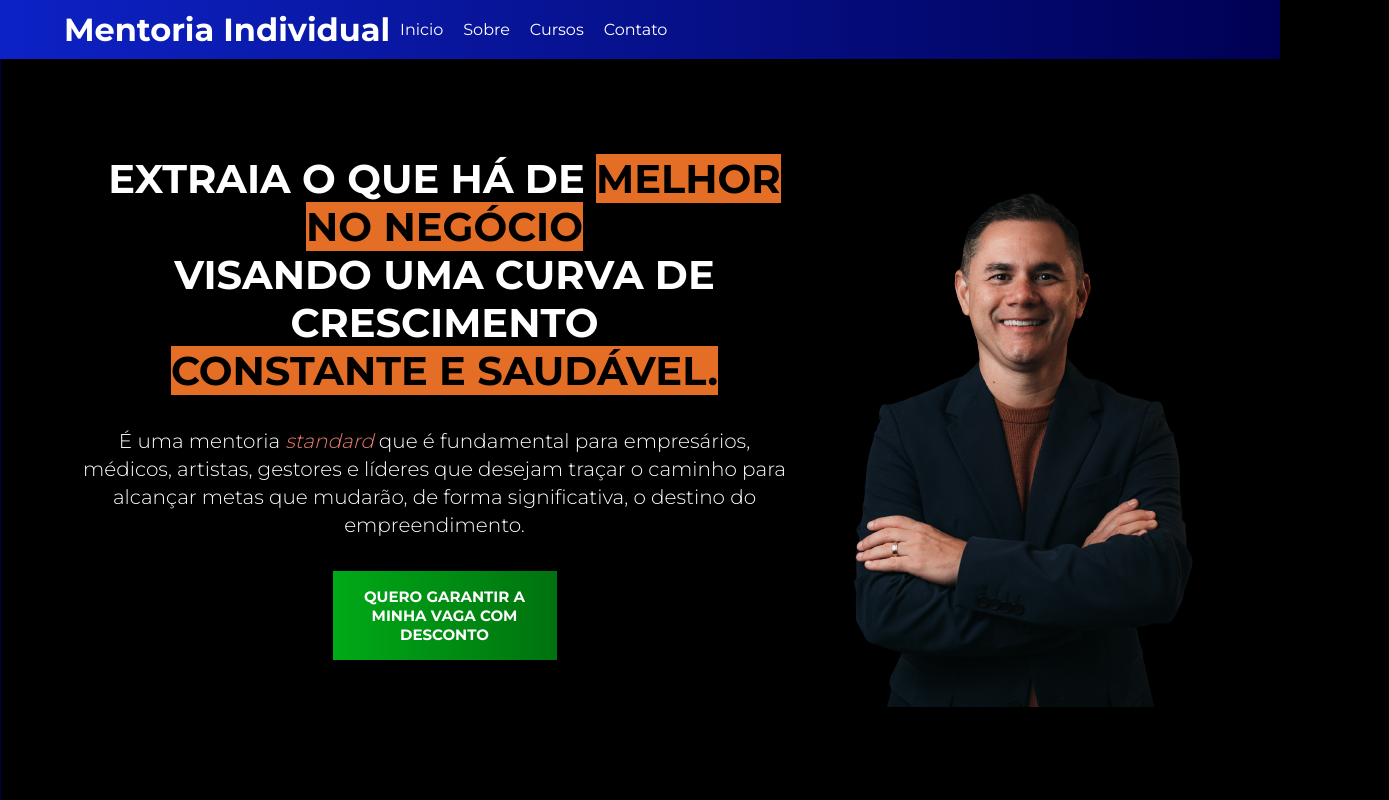
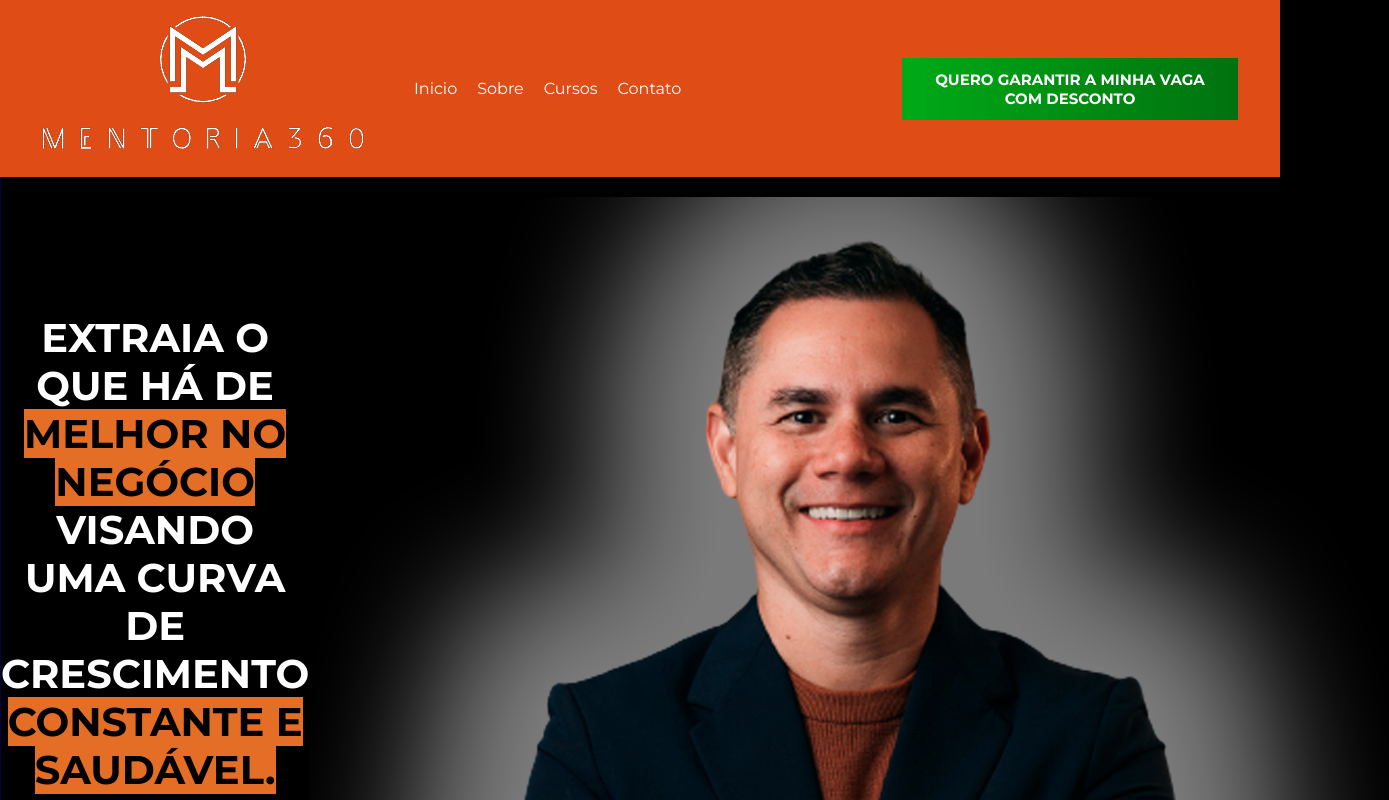
Before and after one commit to thalessombra/Mentoria-Individual, a plain HTML site: page index.html in a window 1280 px wide. Shown: the top 800 px of the page, 1389 px wide, since content can reach past the window. Drawn offline with Linux system fonts and the light colour scheme.

Commit message:
alterações finais

```diff
--- a/index.html
+++ b/index.html
@@ -17,7 +17,7 @@
 <body>
     <header>
       <div class="container">
-        <h1>Mentoria Individual</h1>
+        <img src="assets/logo-removebg-preview.png" class="bot">
         <nav class="navbar">
           <div class="navbar-toggle" onclick="toggleNavbar()">
             <span></span>
@@ -29,7 +29,9 @@
             <li><a target="_blank" href="https://rogeriomagalhaes.com/">Sobre</a></li>
             <li><a target="_blank" href="https://rogeriomagalhaes.com/curso-destrave-sua-comunicacao/">Cursos</a></li>
             <li><a target="_blank" href="https://api.whatsapp.com/send?phone=558581289783&text=Ol%C3%A1,%20gostaria%20de%20garantir%20minha%20vaga%20no%20Curso%20Destrave%20sua%20Comunica%C3%A7%C3%A3o!">Contato</a></li>
+
           </ul>
+          <a class="button btn mx-auto" href="https://api.whatsapp.com/send?phone=558581289783&text=Ol%C3%A1,%20gostaria%20de%20garantir%20minha%20vaga%20no%20Curso%20Destrave%20sua%20Comunica%C3%A7%C3%A3o!"  target="_blank" rel="next">Quero garantir a minha vaga com desconto</a>
         </nav>
 
       </div>
@@ -48,7 +50,7 @@
                     </p>
                     <a class="button mx-auto" href="https://api.whatsapp.com/send?phone=558581289783&text=Ol%C3%A1,%20gostaria%20de%20garantir%20minha%20vaga%20no%20Curso%20Destrave%20sua%20Comunica%C3%A7%C3%A3o!"  target="_blank" rel="next">Quero garantir a minha vaga com desconto</a>
                 </div>
-                <img src="assets/Rogerio_M._28.04-110-semfundo.png" alt="Rogério">
+                <img src="assets/rogerio01.png" alt="Rogério">
                  </div>
                  </section>
 
@@ -160,7 +162,7 @@
                   </article>
 
             </div>
-            <a class="button mt-2 mx-auto" href="https://api.whatsapp.com/send?phone=558581289783&text=Ol%C3%A1,%20gostaria%20de%20garantir%20minha%20vaga%20no%20Curso%20Destrave%20sua%20Comunica%C3%A7%C3%A3o!"  target="_blank" rel="next">Quero garantir a minha vaga com desconto</a>
+            <a class="button mx-auto" href="https://api.whatsapp.com/send?phone=558581289783&text=Ol%C3%A1,%20gostaria%20de%20garantir%20minha%20vaga%20no%20Curso%20Destrave%20sua%20Comunica%C3%A7%C3%A3o!"  target="_blank" rel="next">Quero garantir a minha vaga com desconto</a>
 
         </section>
 
@@ -232,10 +234,12 @@
               <div>
                 <div>
 
-                  <h2 class="mt-2 mb-2 text-center">
-                    Rogério Magalhães
-                </h2>
 
+                    <h2 class="mt-2 mb-2 text-center">
+                      <span>Rogério Magalhães</span>
+                                    </h2>
+
+                       <p class="text-center mb-2">Conheça seu mentor</p>
 
                                   <p class="mb-2 text-center">
                                       <i class="fa-solid fa-medal"></i>
--- a/style.css
+++ b/style.css
@@ -25,8 +25,8 @@ body { background-color: black;
     font-family:  "Montserrat", sans-serif;
   }
   header {
-    background-image: linear-gradient(90deg, #0d22c6 0%, #00008b98 100%);
-    color: #fff;
+    background-color: #e04c16;
+    color: #000;
     padding: 10px;
     font-family:  "Montserrat", sans-serif
 
@@ -72,18 +72,23 @@ body { background-color: black;
   /* Media Query para tornar a navbar responsiva */
   @media screen and (max-width: 768px) {
     .navbar {
-      flex-direction: column;
+      flex-direction:row;
+      align-items: start;
+
     }
 
     .navbar-toggle {
       display: block;
     }
-
+  .bot {
+    position: relative;
+    left: 65px;
+  }
     .navbar-links {
       display: none;
-      flex-direction: column;
+      flex-direction: column-reverse;
       align-items: center;
-      background-image: linear-gradient(90deg, #0d22c6 0%, #00008b98 100%);
+
 
     }
 
@@ -118,6 +123,7 @@ body { background-color: black;
     border-radius: 5px;
     padding: 16px 20px 16px 20px;
     display: block;
+    justify-content: center;
 
 
   }
@@ -187,11 +193,12 @@ p {
     border-color: #00008b98;
     border-style: solid;
     border-width: 0 0 1px 1px;
-    padding: 1rem;
+
 }
 .hero-section {
     padding-right: 0;
-    padding-bottom: 6rem;
+    padding-bottom: 0;
+
 }
 
 .hero-section-2{
@@ -227,7 +234,7 @@ p {
     position: relative;
 }
 .courses-section {
-    padding-bottom: 8rem;
+    padding-bottom: 1rem;
 }
 .info {
     background-image: linear-gradient(180deg, #0000FF 0%, #0505b8 100%);
@@ -300,13 +307,29 @@ span i {
     .container {
         display: flex;
         align-items: center;
-        margin: 0 auto;
+        margin: 0 ;
         max-width: 72rem;
     }
     .container.row-reverse {
         flex-direction: row-reverse;
     }
+    .btn {
+      position: absolute;
+      right: 42px;
+    }
+    header {
+      position: relative;
 
+    }
+    body {
+      margin: 0;
+      padding: 0;
+    }
+    .bot {
+      float: left;
+  max-width: 40%; /* Ajuste a porcentagem conforme necessário */
+  margin-right: 1rem;
+    }
     .cards{
         width: calc(50% - 20px); /* Subtraímos a margem para garantir que dois cards caibam lado a lado */
       }
@@ -314,16 +337,20 @@ span i {
         font-family: "Montserrat", Sans-serif;
         font-size: 15px;
         font-weight: 700;
-        max-width: 14rem;
+        max-width: 21rem;
         text-align: center;
         text-decoration: none;
         text-transform: uppercase;
         background-image: linear-gradient(90deg, #00AA17 0%, #00720F 100%);
         border-radius: 0px 0px 0px 0px;
-        padding: 16px 20px 16px 20px;
-        display: block;
-        justify-content: center;
+        padding: 12px 20px 12px 20px;
+        display: flex;
 
+
+      }
+      .button:hover {
+        text-decoration: underline;
+        color: black;
       }
     .column {
         flex: 2;
```
Also changed, not shown: assets/ij-removebg-preview.png (added), assets/logo-removebg-preview.png (added), assets/mentoria-removebg-preview.png (added), assets/rogerio01.png (added), assets/rogerio02.png (added).
